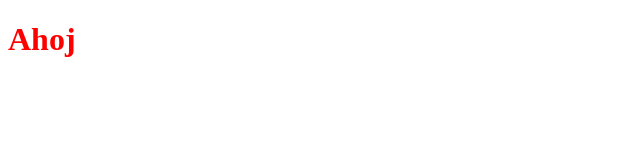
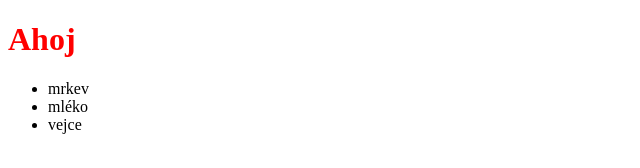
Before and after one commit to LenkaPol/ukol, a plain HTML site: page index.html in a window 1280 px wide. Shown: the whole page, without its empty margins (0-640 px from the left). Drawn offline with Linux system fonts and the light colour scheme.

Commit message:
pridani nakupniho seznamu

```diff
--- a/index.html
+++ b/index.html
@@ -8,5 +8,10 @@
 </head>
 <body>
     <h1>Ahoj</h1>
+    <ul>
+        <li>mrkev</li>
+        <li>mléko</li>
+        <li>vejce</li>
+    </ul>
 </body>
 </html>
```
